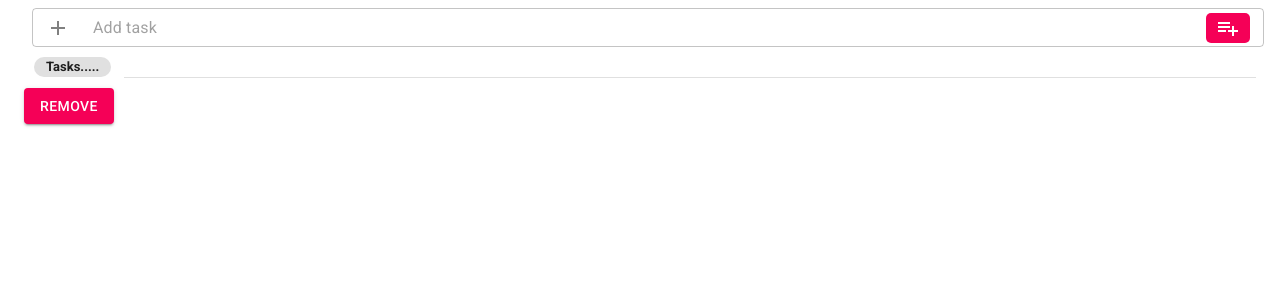
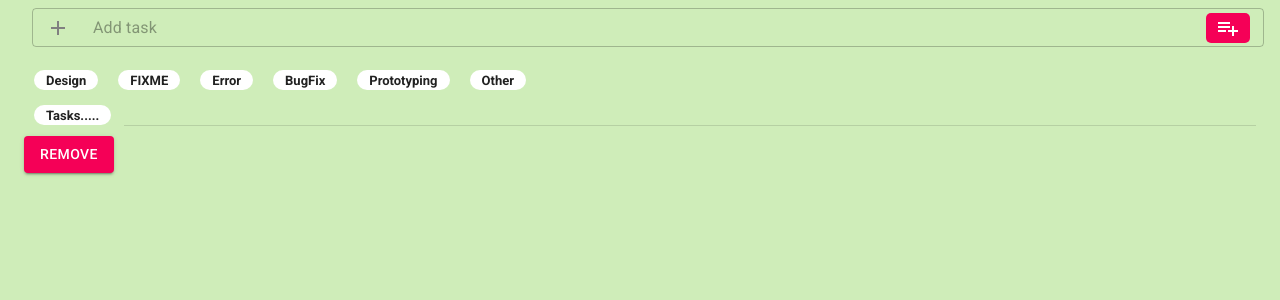
Before and after one commit to urmirahman/my-to-do-list, a React (Create React App) app: page / in a window 1280 px wide. Shown: the top 300 px of the page. Built offline with nearby package versions, Linux system fonts and the light colour scheme.

Commit message:
🎇:to-do first itaration done

```diff
--- a/src/components/CompletedTask.jsx
+++ b/src/components/CompletedTask.jsx
@@ -1,5 +1,4 @@
 import React from "react";
-import { makeStyles } from "@material-ui/styles";
 import { Box } from "@material-ui/core";
 import CheckCircleIcon from "@material-ui/icons/CheckCircle";
 import CancelIcon from '@material-ui/icons/Cancel';
--- a/src/components/IncompleteTask.jsx
+++ b/src/components/IncompleteTask.jsx
@@ -1,5 +1,4 @@
 import React, { useState, useEffect } from "react";
-import { makeStyles } from "@material-ui/styles";
 import { Box } from "@material-ui/core";
 import CheckCircleOutlineOutlinedIcon from "@material-ui/icons/CheckCircleOutlineOutlined";
 import CancelIcon from '@material-ui/icons/Cancel';
--- a/src/components/InputText.jsx
+++ b/src/components/InputText.jsx
@@ -1,6 +1,5 @@
 import React, { useEffect, useState } from "react";
 import { Button, TextField } from "@material-ui/core";
-import { makeStyles } from "@material-ui/styles";
 import InputAdornment from "@material-ui/core/InputAdornment";
 import AddOutlinedIcon from "@material-ui/icons/AddOutlined";
 import PlaylistAddIcon from "@material-ui/icons/PlaylistAdd";
@@ -15,6 +14,7 @@ export const InputText = (props) => {
     <TextField
       onKeyDown={props.onkeydown}
      onChange={props.onchange}
+
       id="outlined-full-width"
       InputProps={{
         startAdornment: (
--- a/src/pages/Home.jsx
+++ b/src/pages/Home.jsx
@@ -1,6 +1,5 @@
-import { Button, Divider, Chip, Container } from "@material-ui/core";
+import { Box, Button, Divider, Chip, Container } from "@material-ui/core";
 import React, { useState, useEffect } from "react";
-import { makeStyles } from "@material-ui/styles";
 import { IncompleteTask } from "../components/IncompleteTask";
 import { CompletedTask } from "../components/CompletedTask";
 import { InputText } from "../components/InputText";
@@ -8,6 +7,7 @@ import { useStylesHome } from "../styledComponent/StyledComponent";
 
 export const Home = () => {
   const classes = useStylesHome();
+
   let value =
     JSON.parse(localStorage.getItem("tasklist")) === null
       ? []
@@ -69,19 +69,44 @@ export const Home = () => {
     setRecyclebean(p);
   };
 
-
-  const [store, setStore] = useState('')
+  const [store, setStore] = useState("");
   const handleChange = (e) => {
-    setStore(e.target.value)
-  }
+    setStore(e.target.value);
+  };
   const handleClick = () => {
     setIncompleteTask((old) => [...old, { name: store }]);
-  }
-
+  };
+  const tasktype = [
+    { id: "1", name: "Design" },
+    { id: "1", name: "FIXME" },
+    { id: "1", name: "Error" },
+    { id: "1", name: "BugFix" },
+    { id: "1", name: "Prototyping" },
+    { id: "1", name: "Other" },
+  ];
 
   return (
+    <div className={classes.main}>
       <Container>
-      <InputText onkeydown={handlekey} onchange={handleChange} onclick={handleClick} />
+        <InputText
+          onkeydown={handlekey}
+          onchange={handleChange}
+          onclick={handleClick}
+        />
+
+        <div className={classes.tasktype}>
+          {tasktype.map((data) => (
+            <Chip
+              key={data.id}
+              onClick={(e) => {
+                let temp = `[${data.name}] `.concat(store);
+                setIncompleteTask((old) => [...old, { name: temp }]);
+              }}
+              label={data.name}
+            />
+          ))}
+        </div>
+
         <div className={classes.dividerTag}>
           <Chip label="Tasks....." />{" "}
           <Divider className={classes.divider} component="li" variant="inset" />
@@ -101,7 +126,11 @@ export const Home = () => {
         {completeTask.length > 0 && (
           <div className={classes.dividerTag}>
             <Chip label="Complete" />{" "}
-          <Divider className={classes.divider} component="li" variant="inset" />
+            <Divider
+              className={classes.divider}
+              component="li"
+              variant="inset"
+            />
           </div>
         )}
         {completeTask.length > 0 &&
@@ -121,5 +150,6 @@ export const Home = () => {
           remove
         </Button>
       </Container>
+    </div>
   );
 };
--- a/src/styledComponent/StyledComponent.js
+++ b/src/styledComponent/StyledComponent.js
@@ -1,8 +1,19 @@
 import { makeStyles } from "@material-ui/styles";
 
+
 export const useStylesHome = makeStyles({
-    main:{
-     background:"black"
+  main: {
+    background: "#CFEDB9",
+    minHeight:"100vh"
+  },
+  tasktype:{
+    padding:"10px 0px",
+    ".MuiChip-root": {
+      margin: "5px 10px 0px !important",
+      height: "20px !important",
+      fontWeight: 600,
+      background:"red !important"
+    },
   },
   dividerTag: {
     marginTop: "-10px",
@@ -18,19 +29,22 @@ export const useStylesHome = makeStyles({
   "@global": {
     // You should target [class*="MuiButton-root"] instead if you nest themes.
     ".MuiChip-root": {
-        margin: "0px 10px !important",
+      margin: "5px 10px 0px !important",
       height: "20px !important",
       fontWeight: 600,
+      background:"white"
     },
   },
 });
 
 export const styledIncomplteTask = makeStyles({
   box: {
-      background: "#00c9ff" /* fallback for old browsers */,
-      background:
-        "-webkit-linear-gradient(to right, #00c9ff, #92fe9d)" /* Chrome 10-25, Safari 5.1-6 */,
-      background: " linear-gradient(to right, #00c9ff, #92fe9d)",
+    background: "#F5F5F5" /* fallback for old browsers */,
+    // background:
+    //   "-webkit-linear-gradient(to right, #00c9ff, #92fe9d)" /* Chrome 10-25, Safari 5.1-6 */,
+    // background: " linear-gradient(to right, #00c9ff, #92fe9d)",
+
+    border: "0.5px solid #9DBCF8",
     padding: "10px 15px",
     borderRadius: 5,
     margin: "10px 0px !important",
@@ -38,11 +52,13 @@ export const useStylesHome = makeStyles({
   icon: {
     padding: "0px 10px",
     cursor: "pointer",
+    color:"#8bc34a"
   },
   CrossIcon: {
     padding: "0px 10px",
     cursor: "pointer",
-      marginLeft:"auto"
+    marginLeft: "auto",
+    color:"rgb(245, 0, 87)"
   },
   incomplete: {},
   complete: {
@@ -52,22 +68,26 @@ export const useStylesHome = makeStyles({
 
 export const styledComplteTask = makeStyles({
   box: {
-      background: "#00c9ff" /* fallback for old browsers */,
-      background:
-        "-webkit-linear-gradient(to right, #00c9ff, #92fe9d)" /* Chrome 10-25, Safari 5.1-6 */,
-      background: " linear-gradient(to right, #00c9ff, #92fe9d)",
+    background: "#F5F5F5",
+    // background: "#00c9ff" /* fallback for old browsers */,
+    // background:
+    //   "-webkit-linear-gradient(to right, #00c9ff, #92fe9d)" /* Chrome 10-25, Safari 5.1-6 */,
+    // background: " linear-gradient(to right, #00c9ff, #92fe9d)",
+    border: "0.5px solid #9DBCF8",
     padding: "10px 15px",
     borderRadius: 5,
-      margin:"10px 0px"
+    margin: "10px 0px",
   },
   icon: {
     padding: "0px 10px",
     cursor: "pointer",
+    color:"#8bc34a"
   },
   CrossIcon: {
     padding: "0px 10px",
     cursor: "pointer",
-      marginLeft:"auto"
+    marginLeft: "auto",
+    color:"rgb(245, 0, 87)"
   },
   complete: {
     textDecoration: "line-through",
@@ -79,7 +99,6 @@ export const useStylesHome = makeStyles({
     // You should target [class*="MuiButton-root"] instead if you nest themes.
     ".MuiOutlinedInput-input": {
       padding: "10px 15px 10px 15px !important",
-
     },
   },
 });
```
Lines whose indentation alone changed are shown as unchanged.
